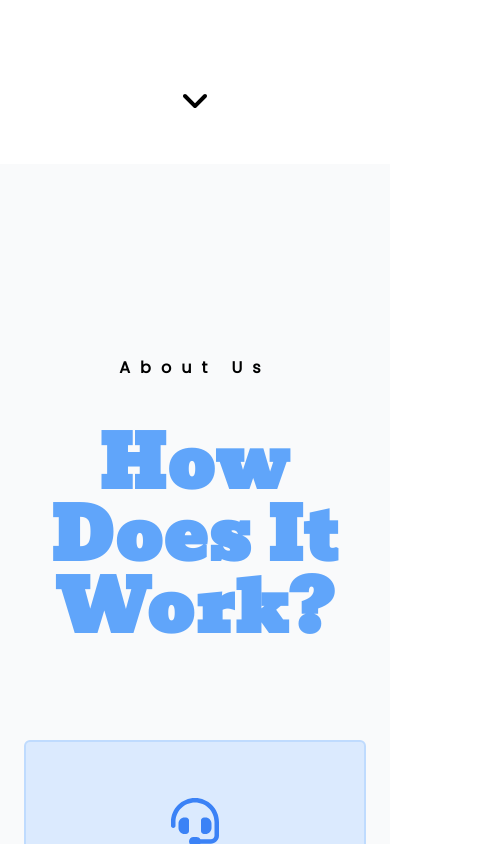
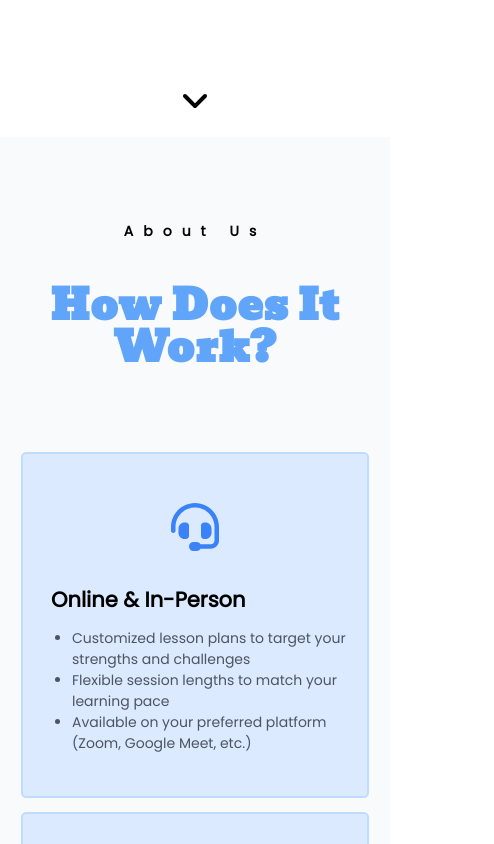
Before and after one commit to JacobC09/Tutoring, a Next.js app: page / in a window 390 px wide. Shown: the part 760-1604 px from the top of the page, 494 px wide, since content can reach past the window. Built offline with nearby package versions, Linux system fonts and the light colour scheme.

Commit message:
adjust text sizing for mobile fit

```diff
--- a/src/app/globals.css
+++ b/src/app/globals.css
@@ -9,3 +9,9 @@ body {
 h1, h2, h3, h4, h5, h6 {
     @apply font-title font-bold tracking-wide sm:text-[0.5em];
 }
+
+@media (max-width: 448px) {
+    html {
+      font-size: 14px;
+    }
+}
--- a/src/components/Question.tsx
+++ b/src/components/Question.tsx
@@ -13,7 +13,7 @@ export default function Question() {
         <div className="border-b-2 py-8 cursor-pointer" onClick={() => setOpen(!open)} >
             <div className="flex items-center gap-8">
                 <FaArrowRight size={25} className={cn("text-blue-500 transition-all duration-300 ease-out", open ? "rotate-90" : "rotate-0")} />
-                <p className="text-2xl font-bold">How much does each session cost?</p>
+                <p className="text-xl sm:text-2xl font-bold">How much does each session cost?</p>
             </div>
             <div ref={ref} className="overflow-hidden grid transition-all duration-300 ease-out" style={{maxHeight: open ? ref.current?.scrollHeight : 0}}>
                 <p className="pt-8">
--- a/src/components/Section.tsx
+++ b/src/components/Section.tsx
@@ -9,7 +9,7 @@ interface SectionProps extends React.ComponentPropsWithoutRef<"section"> {
 
 export default function Section({ children, className = "", dark = false, ...props }: SectionProps) {
   return (
-    <section className={cn("px-6 sm:px-20 md:px-24 py-48 mt-12", className, dark && "bg-gray-50")} {...props}>
+    <section className={cn("px-6 sm:px-20 md:px-24 py-24 sm:py-48 mt-6 sm:mt-12", className, dark && "bg-gray-50")} {...props}>
       <div className="m-auto max-w-screen-xl">{children}</div>
     </section>
   );
--- a/src/layout/About.tsx
+++ b/src/layout/About.tsx
@@ -5,7 +5,7 @@ export default function About() {
     return (
         <Section dark id="about">
             <p className="tracking-[10px] text-center font-bold">About Us</p>
-            <h2 className="text text-7xl text-center text-blue-400 mt-12 mb-24">How Does It Work?</h2>
+            <h2 className="text text-5xl sm:text-7xl text-center text-blue-400 mt-12 mb-24">How Does It Work?</h2>
 
             <div className="grid lg:grid-cols-2 xl:grid-cols-3 gap-4 4xl:gap-8">
 
--- a/src/layout/Faq.tsx
+++ b/src/layout/Faq.tsx
@@ -5,7 +5,7 @@ export default function Faq() {
     return (
         <Section dark id="faq">
             <p className="tracking-[10px] text-center font-bold">Freqeuently Asked Questions</p>
-            <h2 className="text text-7xl text-center text-blue-400 mt-12 mb-24">Have Questions?</h2>
+            <h2 className="text text-5xl sm:text-7xl text-center text-blue-400 mt-12 mb-24">Have Questions?</h2>
 
             <Question />
             <Question />
--- a/src/layout/Subjects.tsx
+++ b/src/layout/Subjects.tsx
@@ -7,7 +7,7 @@ export default function Subjects() {
     return (
         <Section id="subjects">
             <p className="tracking-[10px] text-center font-bold">Subjects</p>
-            <h2 className="text text-7xl text-center text-blue-400 mt-12 mb-24">What We Offer</h2>
+            <h2 className="text text-5xl sm:text-7xl text-center text-blue-400 mt-12 mb-24">What We Offer</h2>
 
             <div className="grid lg:grid-cols-2">
 
--- a/src/layout/Testimonials.tsx
+++ b/src/layout/Testimonials.tsx
@@ -7,7 +7,7 @@ export default function Reviews() {
     return (
         <Section>
             <p className="tracking-[10px] text-center font-bold">Testamonials</p>
-            <h2 className="text text-7xl text-center text-blue-400 mt-12 mb-24">Trusted By Dozens</h2>
+            <h2 className="text text-5xl sm:text-7xl text-center text-blue-400 mt-12 mb-24">Trusted By Dozens</h2>
 
             <div className="hidden xl:block relative w-[1000px] h-[650px] mx-auto">
                 <Testimonial bg="bg-gray-800" line="bg-gray-500" className="absolute left-0 top-[50%] -rotate-6 translate-y-[-50%] w-96 text-white" />
```
